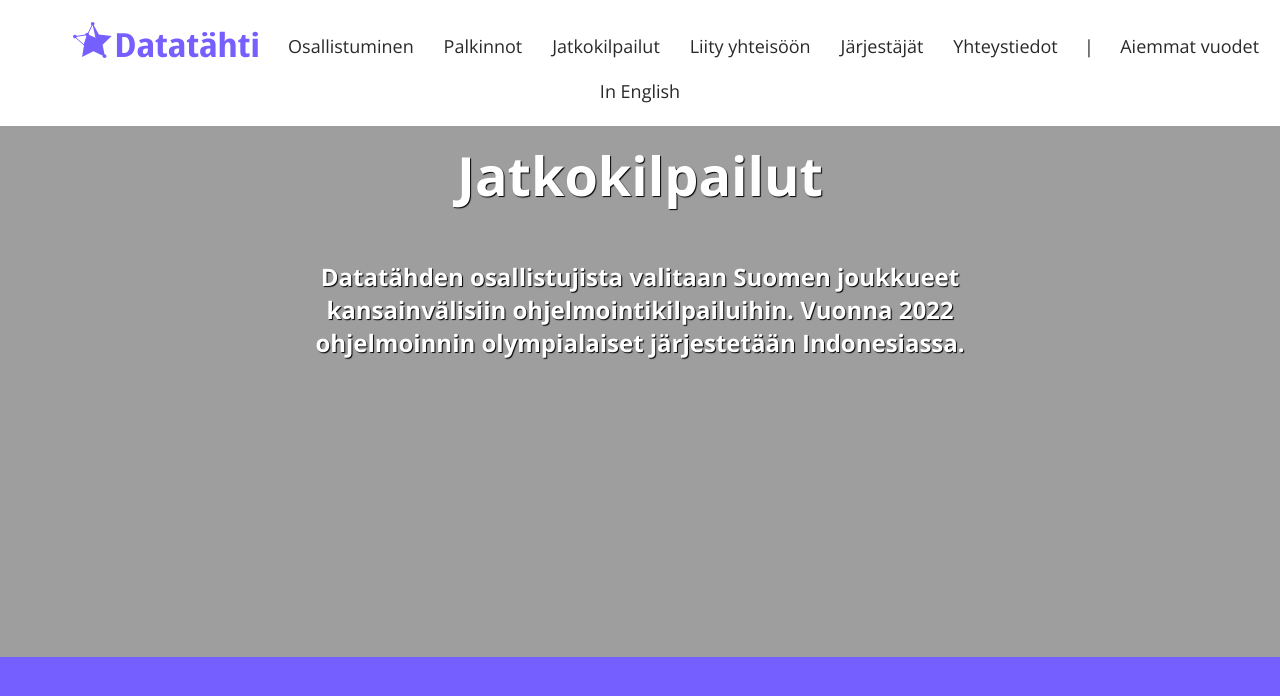
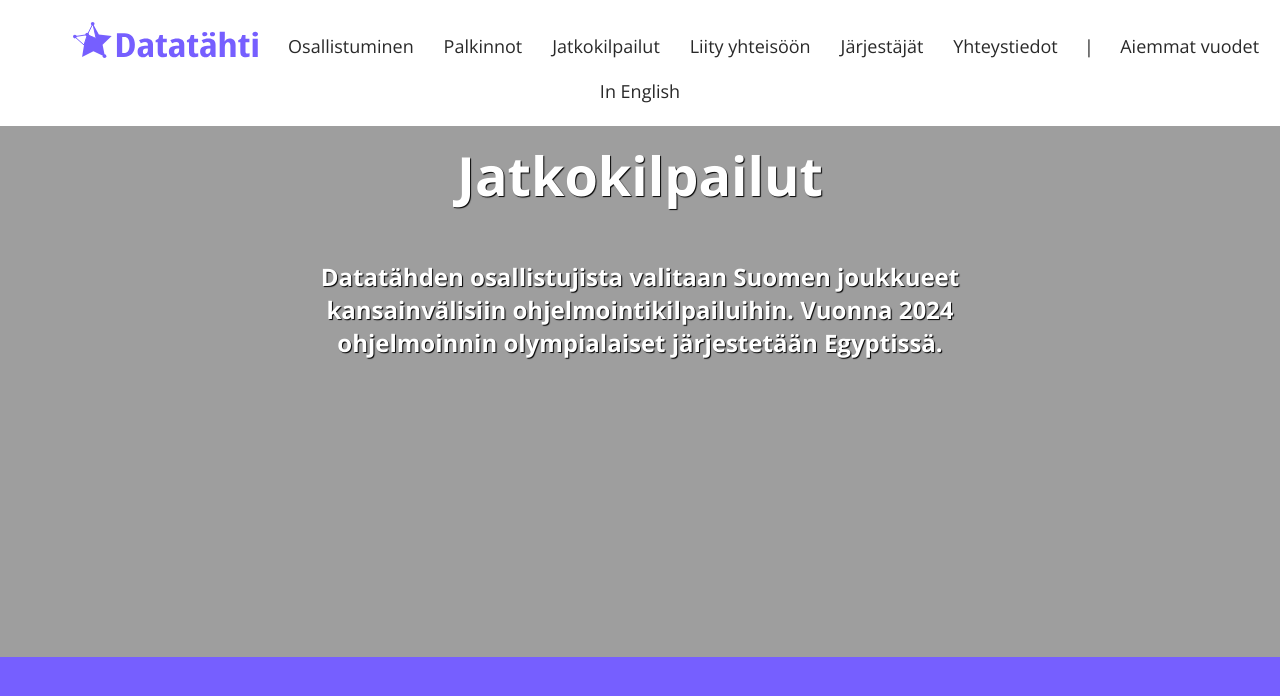
Before and after one commit to kisakoodaus/datatahti.fi, a Jekyll site: the page built from index.html, in a window 1280 px wide and 900 px high, scrolled down 2398 px. Shown: the top 696 px of the window. Built offline with Jekyll 4.4.1, drawn with Linux system fonts in a browser that asks for light colours.

Commit message:
Päivitä olympialaiset 2024

```diff
--- a/index.html
+++ b/index.html
@@ -65,7 +65,7 @@
         <h2>Jatkokilpailut</h2>
         <p>
             Datatähden osallistujista valitaan Suomen joukkueet kansainvälisiin ohjelmointikilpailuihin.
-            Vuonna 2022 ohjelmoinnin olympialaiset järjestetään Indonesiassa.
+            Vuonna 2024 ohjelmoinnin olympialaiset järjestetään Egyptissä.
         </p>
     </div>
 </div>
```
